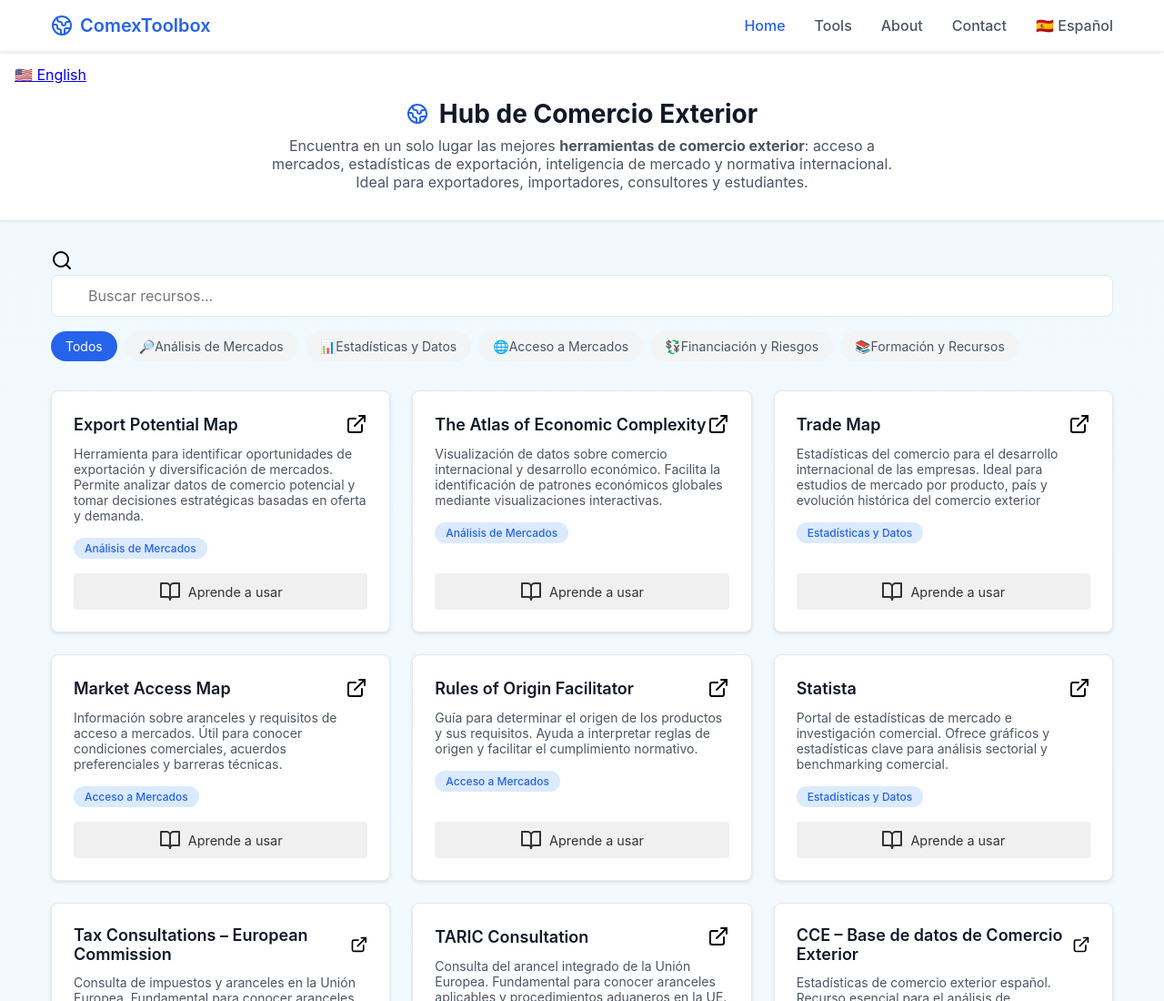
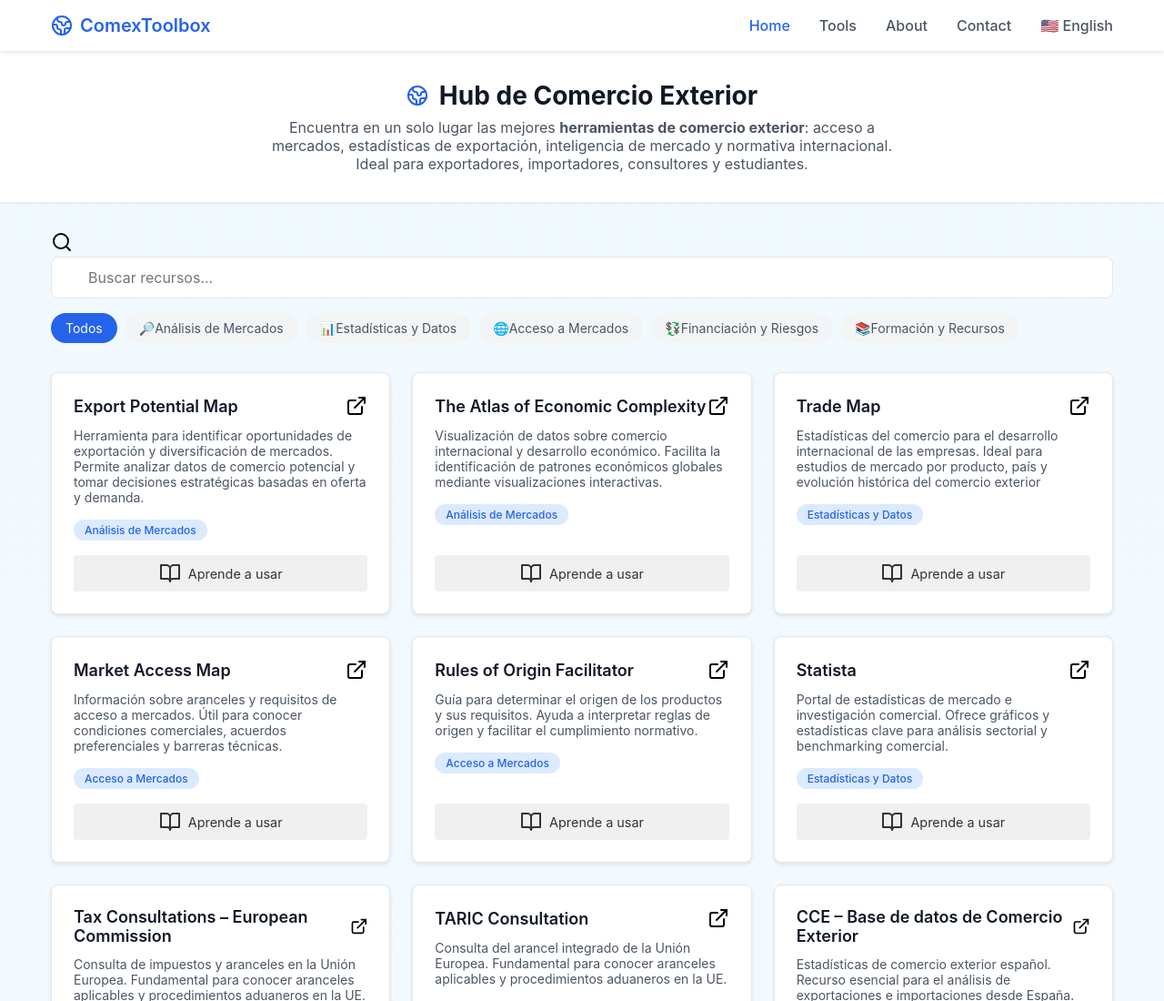
Before and after one commit to Edufrms/Pruebas-tool-box, a website: page index.html in a window 1280 px wide. Shown: the top 1100 px of the page at 91% size. Drawn offline with Linux system fonts and the light colour scheme.

Commit message:
Update index.html

```diff
--- a/index.html
+++ b/index.html
@@ -48,14 +48,13 @@
                 <a href="#contact" class="nav-link">Contact</a>
             </li>
             <li class="nav-item">
-                <a href="index-es.html" class="nav-link">🇪🇸 Español</a>
+                <a href="index-en.html" class="nav-link">🇺🇸 English</a>
             </li>
         </ul>
     </div>
 </nav>
     <header>
-        <a href="index-en.html">🇺🇸 English</a>
-  <div class="header-content" style="flex-direction: column; text-align: center; gap: 0.5rem;">
+         <div class="header-content" style="flex-direction: column; text-align: center; gap: 0.5rem;">
     <div class="logo" style="justify-content: center;">
       <i data-lucide="globe-2"></i>
       <h1 style="font-size: 1.75rem;">Hub de Comercio Exterior</h1>
```
